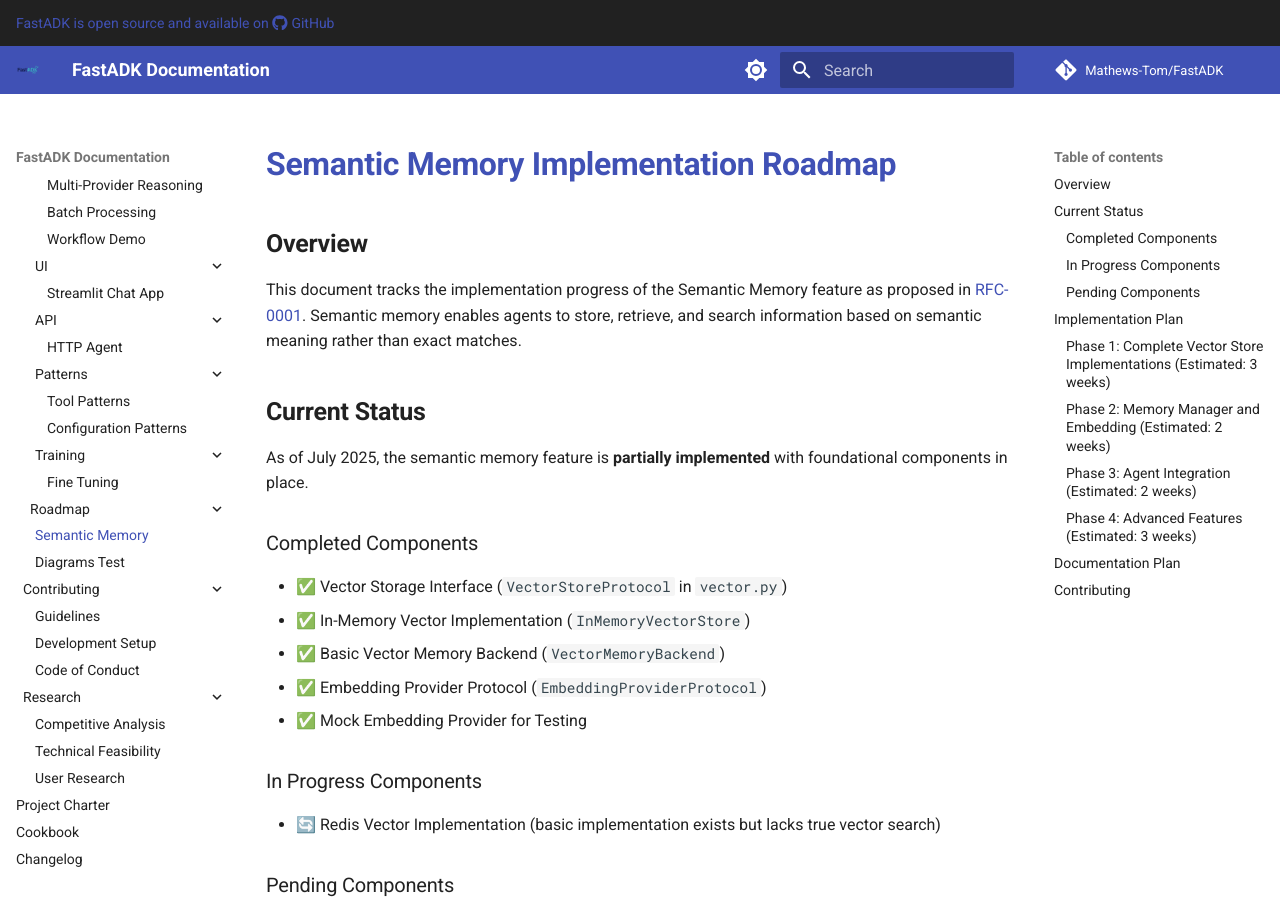
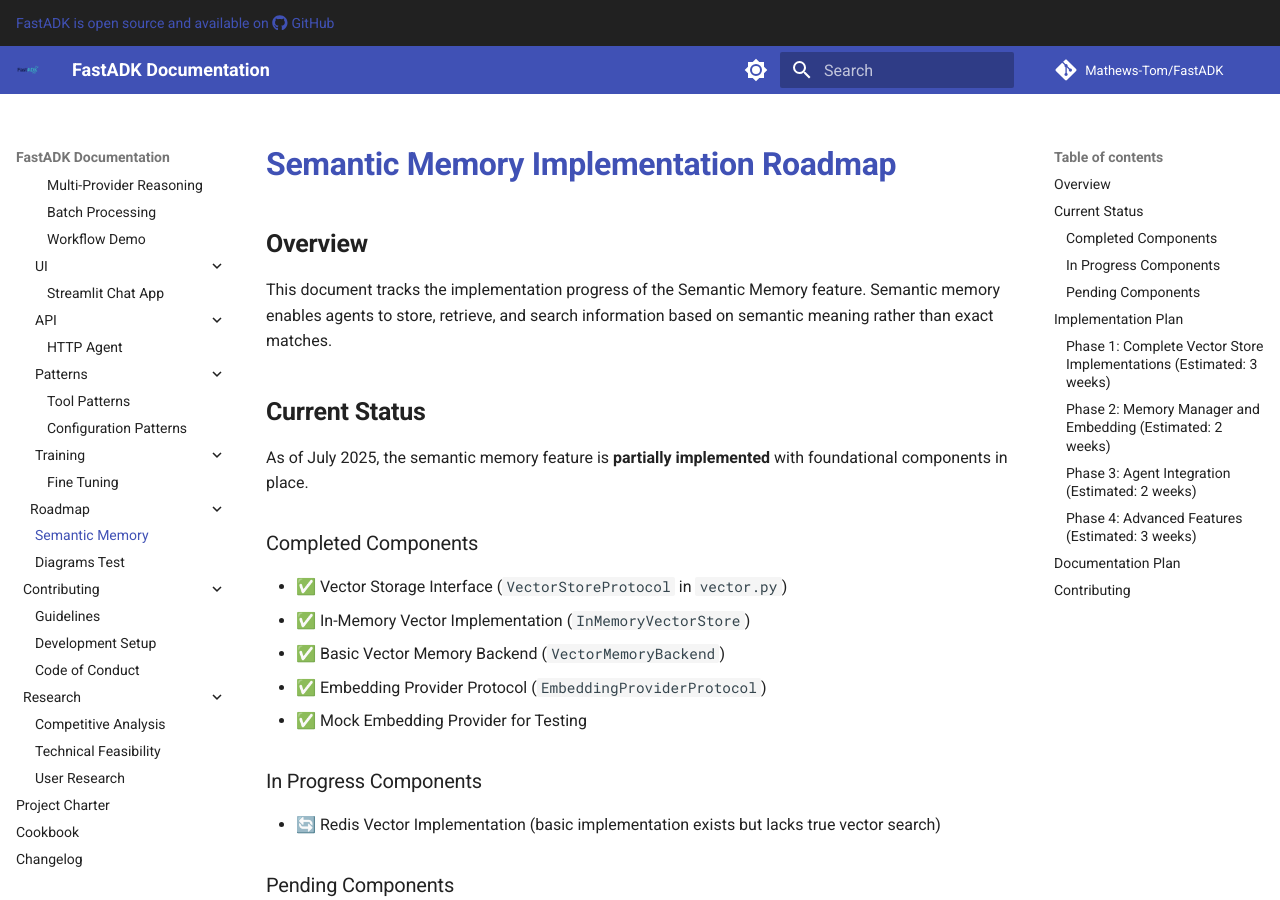
Before and after one commit to Mathews-Tom/FastADK, an MkDocs documentation site: the page built from docs/roadmap/semantic-memory.md, in a window 1280 px wide and 900 px high. Built offline with MkDocs 1.6.1 and Material for MkDocs 9.7.7, drawn with Linux system fonts in a browser that asks for light colours; comment, search, counter and statistics services are not loaded.

Commit message:
Fixing minor formatting error

```diff
--- a/docs/roadmap/semantic-memory.md
+++ b/docs/roadmap/semantic-memory.md
@@ -2,7 +2,7 @@
 
 ## Overview
 
-This document tracks the implementation progress of the Semantic Memory feature as proposed in [RFC-0001](../../rfcs/0001-semantic-memory.md). Semantic memory enables agents to store, retrieve, and search information based on semantic meaning rather than exact matches.
+This document tracks the implementation progress of the Semantic Memory feature. Semantic memory enables agents to store, retrieve, and search information based on semantic meaning rather than exact matches.
 
 ## Current Status
 
```
